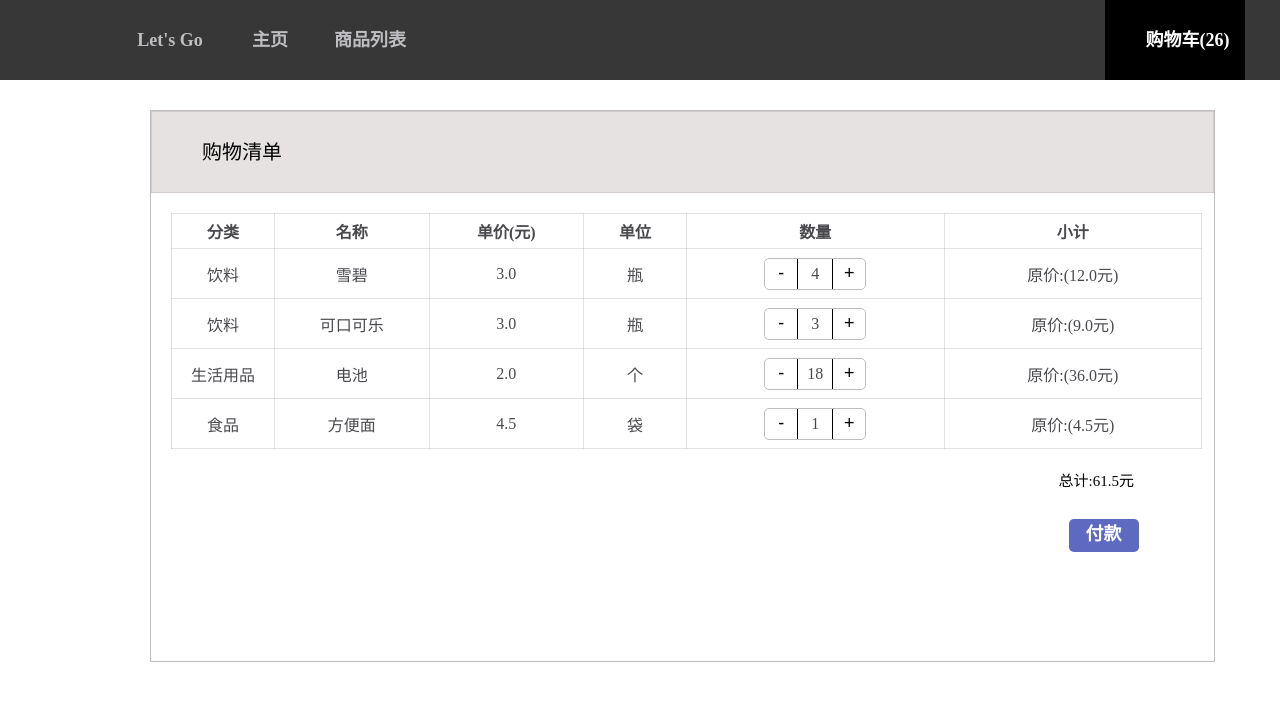
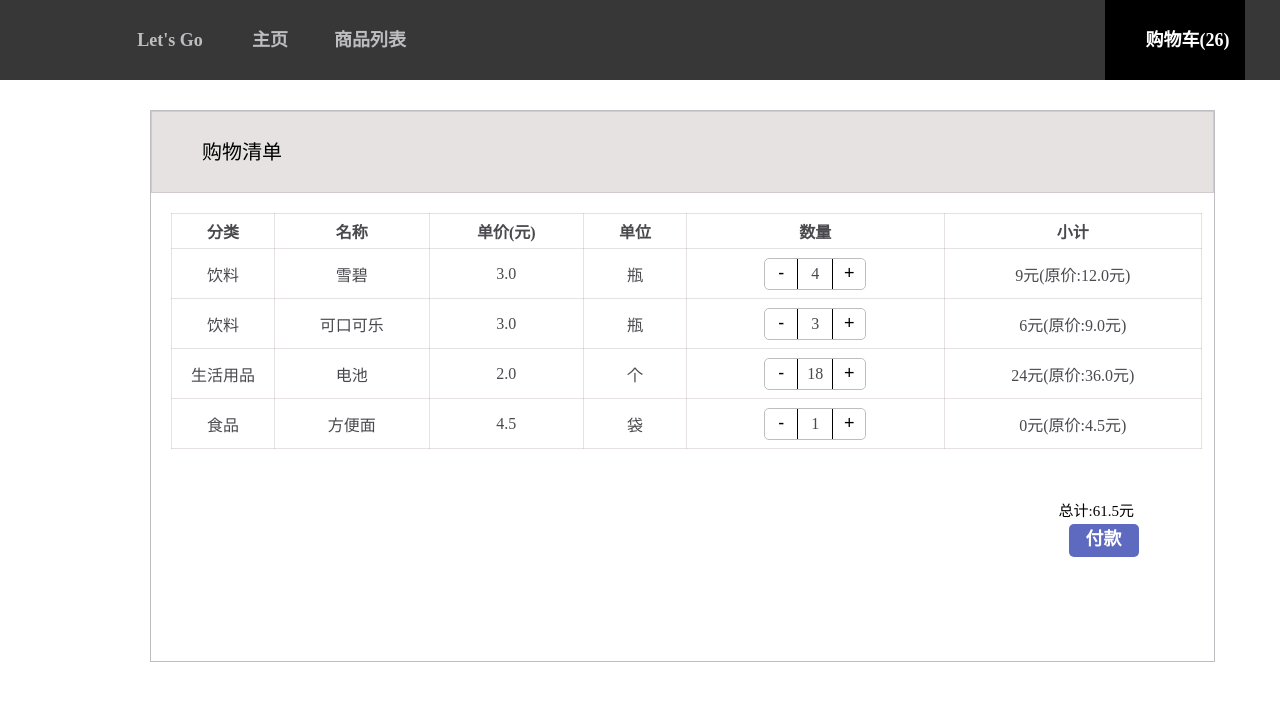
Before and after one commit to g6222/gf, a Django app: page /shop_cart/ in a window 1280 px wide; the page is wider, and only the part inside the window is pictured. Shown: the top 701 px of that part. Run offline with Django 3.2, Linux system fonts and the light colour scheme; data comes from the database, SQL or seed files in the repository; both versions use the stored data as it was after the commit; some libraries are stand-ins or nearby versions.

Commit message:
Modified templates to display posts from database.

```diff
--- a/blog/models.py
+++ b/blog/models.py
@@ -38,3 +38,4 @@ class Free(models.Model):
     goods_id = models.IntegerField(default=0, null=False)
     type = models.CharField(max_length=200)
     name = models.CharField(max_length=200)
+    count = models.IntegerField(default=0)
--- a/blog/static/css/shop_cart.css
+++ b/blog/static/css/shop_cart.css
@@ -79,7 +79,7 @@ span{
     text-align: center;
     float: right;
     height: 33px;
-    margin-top: 50px;
+    margin-top: 55px;
 }
 p{
     font-size: 15px;
@@ -87,4 +87,5 @@ p{
     margin-bottom: 0px;
     position: relative;
     right: 80px;
+    margin-top: 30px;
 }
--- a/blog/static/js/shop_cart.js
+++ b/blog/static/js/shop_cart.js
@@ -19,7 +19,7 @@ $(document).ready(function(){
                 }
                 $('#'+id).next().text(counts_count.number);
                 $("number").text(counts_count.total_count)
-                $('#subtotals'+id).text('原价:'+'('+counts_count.total.toFixed(1)+')'+'元')
+                $('#subtotals'+id).text(counts_count.free+'元'+'(原价:'+counts_count.total.toFixed(1)+'元)')
                 $('p').text('总计:'+counts_count.totals.toFixed(2)+'元')
             }
         })
--- a/blog/templates/blog/list.html
+++ b/blog/templates/blog/list.html
@@ -6,6 +6,7 @@
     {% block css %}
     {% endblock %}
     <script type="text/javascript" src="{% static 'js/home.js' %}"></script>
+    <script type="text/javascript" src="{% static 'js/shop_cart.js' %}"></script>
 </head>
 <body>
 <div class="frame">
--- a/blog/templates/blog/shop_cart.html
+++ b/blog/templates/blog/shop_cart.html
@@ -30,7 +30,7 @@
                         <button class="plus" id="{{ purchase.goods_id }}">+</button>
                     </div>
                     </td>
-                    <td id="subtotals{{ purchase.goods_id }}">原价:({{ purchase.subtotal }}元)</td>
+                    <td id="subtotals{{ purchase.goods_id }}">{{ purchase.free_counts }}元(原价:{{ purchase.subtotal }}元)</td>
             </tr>
                 {% endfor %}
         </table>
--- a/blog/views.py
+++ b/blog/views.py
@@ -34,18 +34,16 @@ def shop_cart(request):
     purchase = Purchase.objects.all()
     if request.method == "POST":
         items = request.POST['quantity']
-        counts=sub_total= Purchase.objects.filter(goods_id=(request.POST['id']))
-        if counts:
-            counts[0].count = counts[0].count+int(items)
-            counts[0].save()
-            if sub_total:
-                sub_total[0].totals = 0;
+        sub_total= Purchase.objects.filter(goods_id=(request.POST['id']))
+        if sub_total:
+            sub_total[0].count = sub_total[0].count+int(items)
+            if sub_total[0].count == 0:
+                sub_total[0].delete()
+            else:
                 sub_total[0].subtotal = sub_total[0].price * sub_total[0].count
-                sub_total[0].totals += sub_total[0].subtotal
+                sub_total[0].free_count = int(sub_total[0].count / 3)
+                sub_total[0].free_counts = sub_total[0].subtotal - (int(sub_total[0].count / 3) * sub_total[0].price)
                 sub_total[0].save()
-            if counts[0].count == 0:
-                counts[0].delete()
         totals=Purchase.shop_total()
-        free = Free.objects.filter(doods_id=(request.POST['goods_id']))
-        return JsonResponse({'total_count': Purchase.total(), 'total': sub_total[0].subtotal, 'number': counts[0].count,'totals':totals})
+        return JsonResponse({'total_count': Purchase.total(), 'total': sub_total[0].subtotal, 'number': sub_total[0].count,'totals': totals ,'free':sub_total[0].free_counts})
     return render(request, 'blog/shop_cart.html', {'total_count': Purchase.total(), 'purchase': purchase,'totals':Purchase.shop_total()})
```
Also changed, not shown: blog/migrations/0017_free_count.py (added), db.sqlite3.
